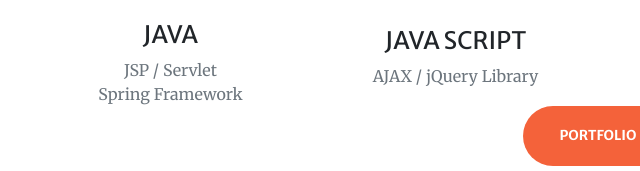
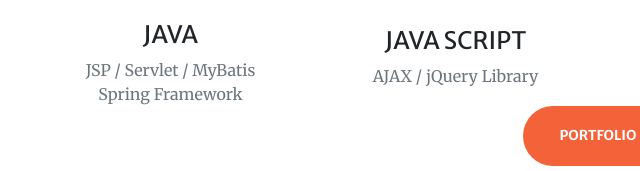
Before and after one commit to kooky1001/portfolio, a plain HTML site: page index.html in a window 1280 px wide. Shown: the part 1989-2160 px from the top of the page, 42-682 px from the left. Drawn offline with nearby package versions, Linux system fonts and the light colour scheme.

Commit message:
add mybatis

```diff
--- a/index.html
+++ b/index.html
@@ -79,7 +79,7 @@
                         <div class="mt-5">
                             <i class="fas fa-4x fa-desktop text-primary mb-4"></i>
                             <h3 class="h4 mb-2">JAVA</h3>
-                            <p class="text-muted mb-0">JSP / Servlet</p>
+                            <p class="text-muted mb-0">JSP / Servlet / MyBatis</p>
                             <p class="text-muted mb-0">Spring Framework</p>
                         </div>
                     </div>
```
